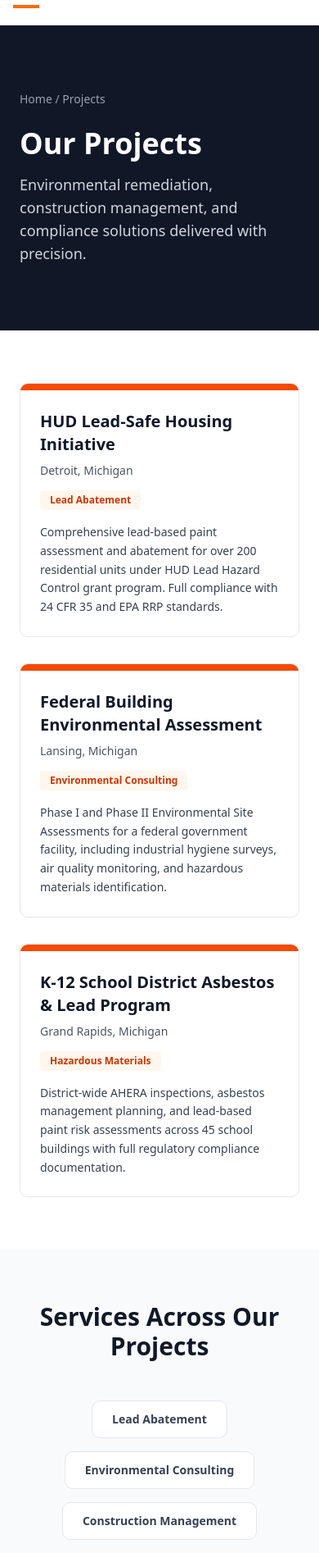
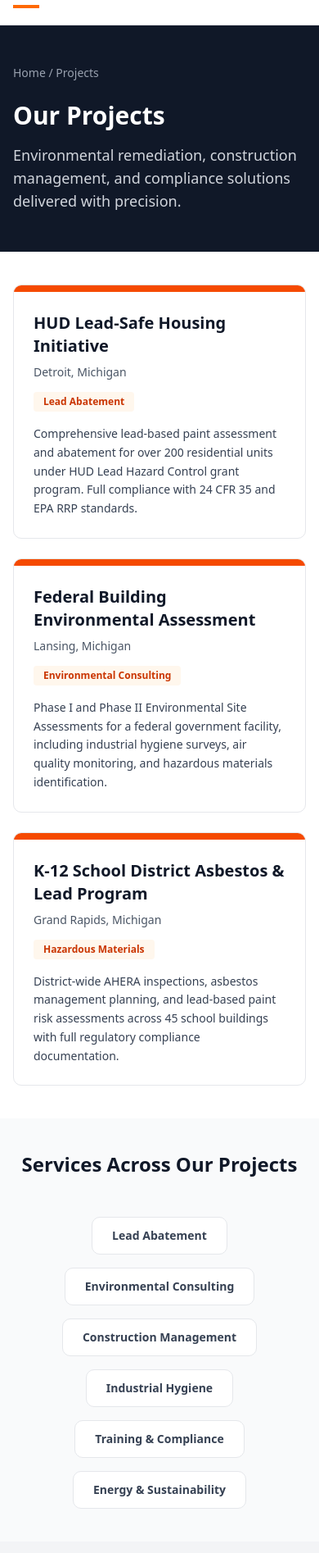
Before and after one commit to nexdyne/Stratra-Dynamics-L.L.C, a React (Vite) app: page /projects in a window 390 px wide. Shown: the part 48-1942 px from the top of the page at 82% size. Built offline with nearby package versions, Linux system fonts and the light colour scheme.

Commit message:
Phone optimize ProjectsPage: mobile text, spacing, padding, gap
Updated padding and font sizes for various sections to improve layout and readability.

```diff
--- a/src/pages/ProjectsPage.jsx
+++ b/src/pages/ProjectsPage.jsx
@@ -38,12 +38,12 @@ export default function ProjectsPage() {
   return (
     <div className="min-h-screen bg-white">
       {/* Hero Section */}
-      <section className="bg-gray-900 text-white py-20 xl:py-24">
-        <div className="max-w-6xl xl:max-w-7xl mx-auto px-6 xl:px-8">
+      <section className="bg-gray-900 text-white py-12 md:py-20 xl:py-24">
+        <div className="max-w-6xl xl:max-w-7xl mx-auto px-4 sm:px-6 xl:px-8">
           <div className="mb-6 text-sm text-gray-400">
             <Link to="/" className="hover:text-white">Home</Link> / Projects
           </div>
-          <h1 className="text-4xl md:text-5xl font-bold mb-4">Our Projects</h1>
+          <h1 className="text-3xl sm:text-4xl md:text-5xl font-bold mb-4">Our Projects</h1>
           <p className="text-lg text-gray-300">
             Environmental remediation, construction management, and compliance solutions delivered with precision.
           </p>
@@ -51,9 +51,9 @@ export default function ProjectsPage() {
       </section>
 
       {/* Projects Grid */}
-      <section className="bg-white py-16 xl:py-20">
-        <div className="max-w-6xl xl:max-w-7xl mx-auto px-6 xl:px-8">
-          <div className="grid md:grid-cols-3 gap-8 xl:gap-10">
+      <section className="bg-white py-10 md:py-16 xl:py-20">
+        <div className="max-w-6xl xl:max-w-7xl mx-auto px-4 sm:px-6 xl:px-8">
+          <div className="grid md:grid-cols-3 gap-6 md:gap-8 xl:gap-10">
             {projects.map((project) => (
               <Link
                 key={project.id}
@@ -82,9 +82,9 @@ export default function ProjectsPage() {
       </section>
 
       {/* Service Categories */}
-      <section className="bg-gray-50 py-16 xl:py-20">
-        <div className="max-w-6xl xl:max-w-7xl mx-auto px-6 xl:px-8">
-          <h2 className="text-3xl font-bold text-gray-900 text-center mb-12">
+      <section className="bg-gray-50 py-10 md:py-16 xl:py-20">
+        <div className="max-w-6xl xl:max-w-7xl mx-auto px-4 sm:px-6 xl:px-8">
+          <h2 className="text-2xl sm:text-3xl font-bold text-gray-900 text-center mb-12">
             Services Across Our Projects
           </h2>
           <div className="flex flex-wrap justify-center gap-4">
@@ -102,9 +102,9 @@ export default function ProjectsPage() {
       </section>
 
       {/* CTA Section */}
-      <section className="bg-gray-100 py-16 xl:py-20">
-        <div className="max-w-6xl xl:max-w-7xl mx-auto px-6 xl:px-8 text-center">
-          <h2 className="text-3xl font-bold text-gray-900 mb-6">
+      <section className="bg-gray-100 py-10 md:py-16 xl:py-20">
+        <div className="max-w-6xl xl:max-w-7xl mx-auto px-4 sm:px-6 xl:px-8 text-center">
+          <h2 className="text-2xl sm:text-3xl font-bold text-gray-900 mb-6">
             Ready to Start Your Project?
           </h2>
           <Link
```
